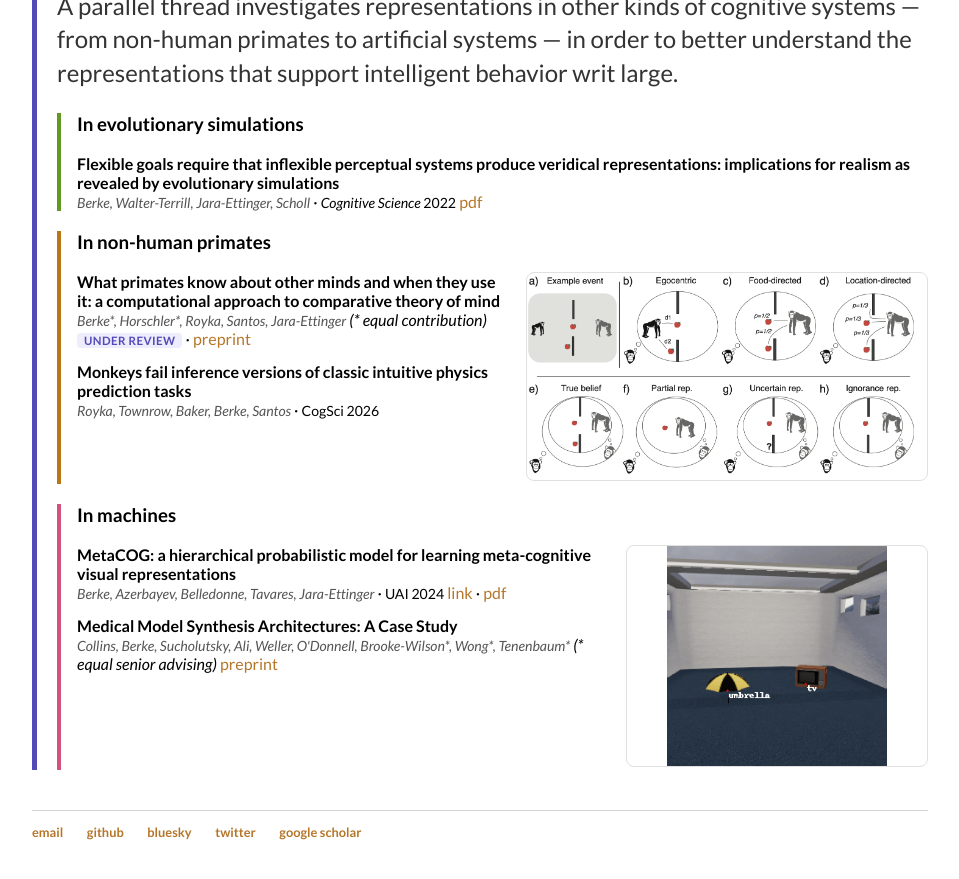
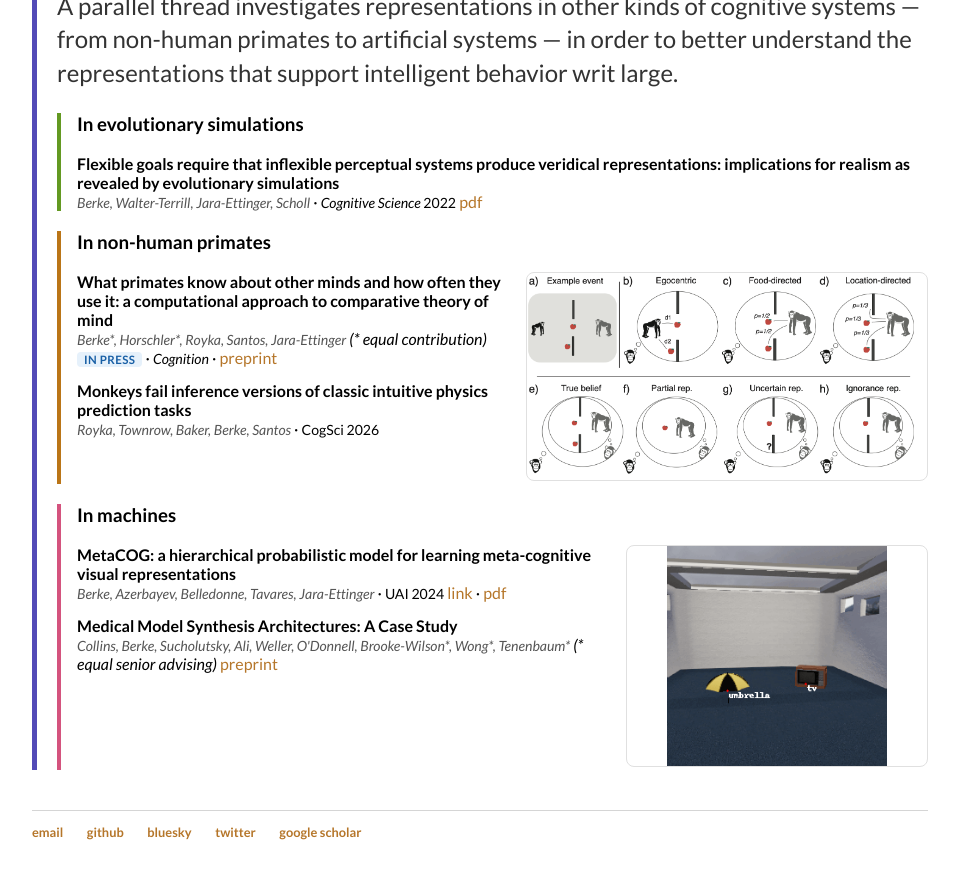
Before and after one commit to marleneberke/marleneberke.github.io, a Jekyll site: the page built from research.html, in a window 1280 px wide and 900 px high, scrolled down 2011 px. Shown: the top 879 px of the window, without its empty margins (160-1119 px from the left). Built offline with Jekyll 4.4.1, drawn with Linux system fonts in a browser that asks for light colours.

Commit message:
Update NHP ToM paper to accepted at Cognition
Moves it from the under-review section to published Journal Articles
on the publications page, updates the status badge on the research
page, and syncs the website CV copy (which had drifted from the
master CV) plus its updated-date stamp.

Co-Authored-By: Claude Sonnet 5 <noreply@anthropic.com>

```diff
--- a/cv.html
+++ b/cv.html
@@ -5,7 +5,7 @@ title: CV
 
 <p>
   <a href="/CV.pdf" target="_blank">Download CV (PDF)</a>
-  &nbsp;·&nbsp; Updated 8/13/26
+  &nbsp;·&nbsp; Updated 8/31/26
 </p>
 
 <div class="cv-embed-container">
--- a/publications.html
+++ b/publications.html
@@ -23,6 +23,8 @@ title: Publications
 
 <h2>Journal Articles</h2>
 
+<p><b>Berke*, M.</b>, Horschler*, D., Royka, A., Santos, L., &amp; Jara-Ettinger, J. <span class="status-badge badge-inpress">in press</span>. What Primates Know About Other Minds and How Often They Use It: A Computational Approach to Comparative Theory of Mind. <i>Cognition.</i> <a href="https://www.biorxiv.org/content/10.1101/2023.08.02.551487v1.full.pdf">preprint</a></p>
+
 <p>Krapf, J., Yong, P., <b>Berke, M.</b>, Bohm-Starke, N., Bornstein, J., Chrysilla, E., Dempsey, T., Falsetta, M., Foster, D., Goldstein, S., Iadarola, M., Kellogg-Spadt, S., Mannes, A., Vogel, J., &amp; Goldstein, A. (2025). Key Outcomes of the Vulvodynia Therapeutic Research Summit: Identifying Targets for Further Research Study in the Treatment of Provoked Vestibulodynia. <i>Obstetrics &amp; Gynecology.</i> <a href="https://journals.lww.com/greenjournal/abstract/9900/executive_summary_of_the_vulvodynia_therapeutic.1399.aspx">link</a></p>
 
 <p>Rubio-Fernandez, P., <b>Berke, M.</b>, &amp; Jara-Ettinger, J. (2025). Tracking Minds in Communication. <i>Trends in Cognitive Sciences.</i> <a href="https://www.sciencedirect.com/science/article/pii/S1364661324003127">link</a> <a href="https://github.com/marleneberke/marleneberke.github.io/raw/main/TrackingMinds.pdf">pdf</a></p>
@@ -43,8 +45,6 @@ title: Publications
 
 
 <h2>Journal Articles (under review / in preparation)</h2>
-
-<p><b>Berke*, M.</b>, Horschler*, D., Royka, A., Santos, L., &amp; Jara-Ettinger, J. <span class="status-badge badge-rr">R&amp;R at <i>Cognition</i></span>. What Primates Know About Other Minds and When They Use It: A Computational Approach to Comparative Theory of Mind. <a href="https://www.biorxiv.org/content/10.1101/2023.08.02.551487v1.full.pdf">preprint</a></p>
 
 <p><b>Berke, M.</b>, Sterling, B. G., Tenenbaum, A. L., &amp; Jara-Ettinger, J. <span class="status-badge badge-rr">R&amp;R at <i>Psychological Review</i></span>. Quantitative Reconstruction of Other People's Cognitive Processes as Bayesian Inverse Reasoning. <a href="https://osf.io/preprints/psyarxiv/gmwav_v1">preprint</a></p>
 
--- a/research.html
+++ b/research.html
@@ -261,9 +261,9 @@ title: Research
 <div class="subsec-inner">
   <div class="subsec-papers">
     <div class="paper">
-      <span class="paper-title">What primates know about other minds and when they use it: a computational approach to comparative theory of mind</span><br>
+      <span class="paper-title">What primates know about other minds and how often they use it: a computational approach to comparative theory of mind</span><br>
       <span class="paper-authors">Berke*, Horschler*, Royka, Santos, Jara-Ettinger</span> <em>(* equal contribution)</em>
-      <span class="status-badge badge-review">under review</span> &middot;
+      <span class="status-badge badge-inpress">in press</span> &middot; <span class="paper-venue"><em>Cognition</em></span> &middot;
       <a href="https://www.biorxiv.org/content/10.1101/2023.08.02.551487v1.full.pdf">preprint</a>
     </div>
     <div class="paper">
```
Also changed, not shown: 1 other file.
